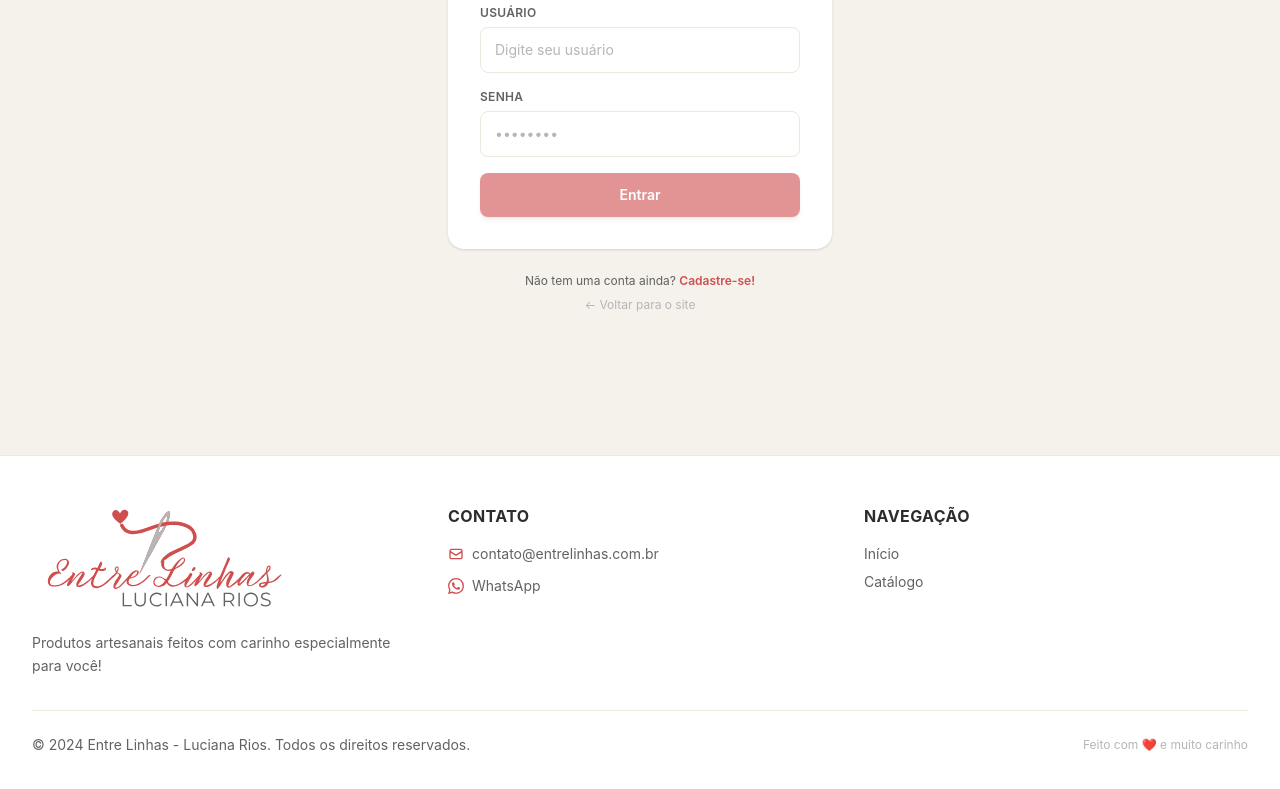
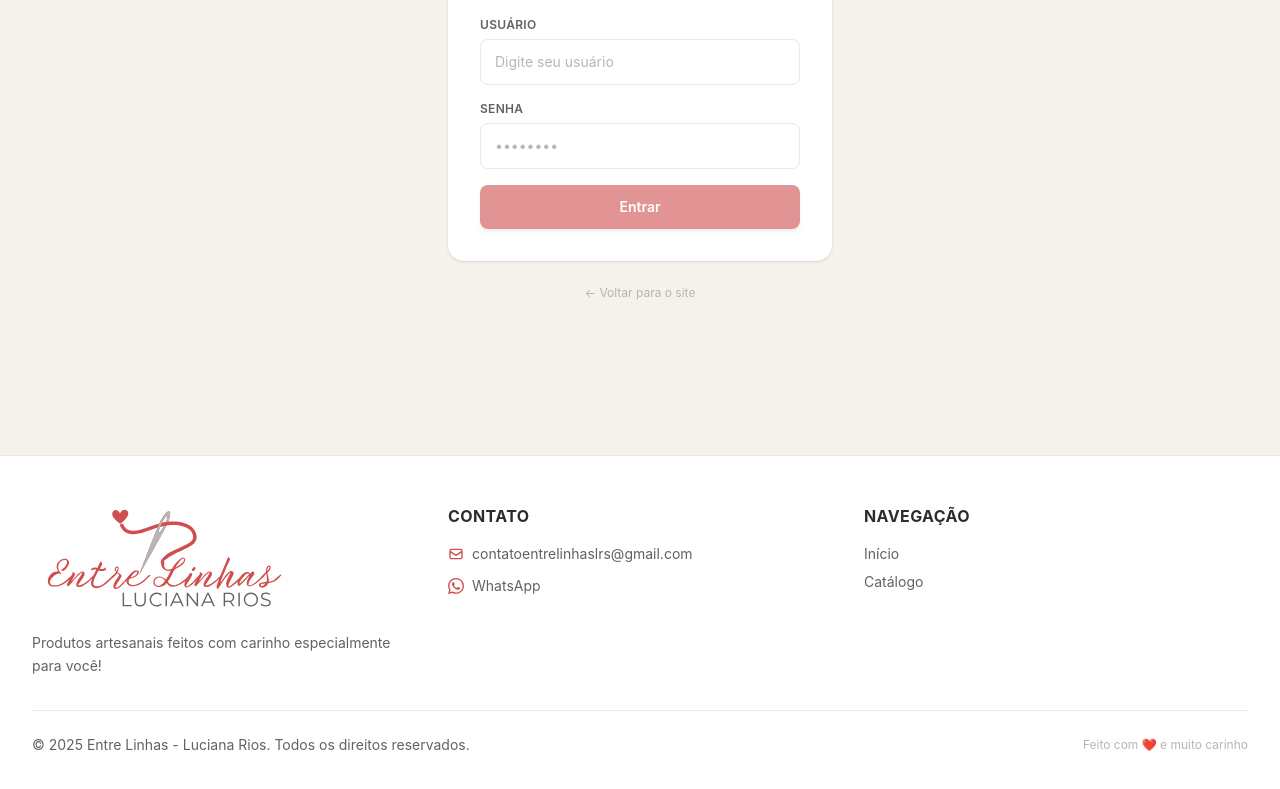
Before and after one commit to Danlrs/Entre_Linhas, an Angular app in the folder frontend/: page /admin in a window 1280 px wide. Shown: the part 441-1230 px from the top of the page. Built offline with nearby package versions, Linux system fonts and the light colour scheme.

Commit message:
chore: Update contact email, copyright year, and testimonial role in application

```diff
--- a/frontend/src/app/app.html
+++ b/frontend/src/app/app.html
@@ -211,7 +211,7 @@
             <svg class="w-4 h-4 text-[#CF4E4E] shrink-0" fill="none" stroke="currentColor" viewBox="0 0 24 24">
               <path stroke-linecap="round" stroke-linejoin="round" stroke-width="2" d="M3 8l7.89 5.26a2 2 0 002.22 0L21 8M5 19h14a2 2 0 002-2V7a2 2 0 00-2-2H5a2 2 0 00-2 2v10a2 2 0 002 2z"/>
             </svg>
-            contato&#64;entrelinhas.com.br
+            contatoentrelinhaslrs&#64;gmail.com
           </p>
           <p class="flex items-center gap-2">
             <svg class="w-4 h-4 text-[#CF4E4E] shrink-0" fill="currentColor" viewBox="0 0 24 24">
@@ -239,7 +239,7 @@
     <!-- Copyright -->
     <div class="border-t border-[#EDE8E0] pt-6 flex flex-col md:flex-row justify-between items-center gap-2">
       <p class="text-[#626262] text-sm">
-        © 2024 Entre Linhas - Luciana Rios. Todos os direitos reservados.
+        © 2025 Entre Linhas - Luciana Rios. Todos os direitos reservados.
       </p>
       <p class="text-[#B6B6B7] text-xs">Feito com ❤️ e muito carinho</p>
     </div>
--- a/frontend/src/app/pages/home/home.ts
+++ b/frontend/src/app/pages/home/home.ts
@@ -29,7 +29,7 @@ export class Home implements OnInit {
   testimonials: Testimonial[] = [
     {
       name: 'Mariana Lopes',
-      role: 'Cliente desde 2023',
+      role: 'Cliente desde 2025',
       message:
         'A qualidade das peças é impressionante. Cada detalhe é feito com tanto carinho que dá pra sentir.',
       initial: 'M',
--- a/frontend/src/app/pages/login/login.html
+++ b/frontend/src/app/pages/login/login.html
@@ -60,9 +60,6 @@
 
     <!-- Links -->
     <div class="flex flex-col items-center gap-2 mt-6">
-      <a routerLink="/cadastro" class="text-xs text-[#626262] hover:text-[#CF4E4E] transition-colors">
-        Não tem uma conta ainda? <span class="font-semibold text-[#CF4E4E]">Cadastre-se!</span>
-      </a>
       <a routerLink="/" class="text-xs text-[#B6B6B7] hover:text-[#CF4E4E] transition-colors">
         ← Voltar para o site
       </a>
--- a/frontend/src/app/pages/product-detail/product-detail.ts
+++ b/frontend/src/app/pages/product-detail/product-detail.ts
@@ -41,7 +41,7 @@ export class ProductDetail implements OnInit, OnDestroy {
   zoomX = 50;
   zoomY = 50;
 
-  private readonly whatsappNumber = '5511999999999';
+  private readonly whatsappNumber = '5575991270779';
   private routeSub?: Subscription;
 
   constructor(
```
